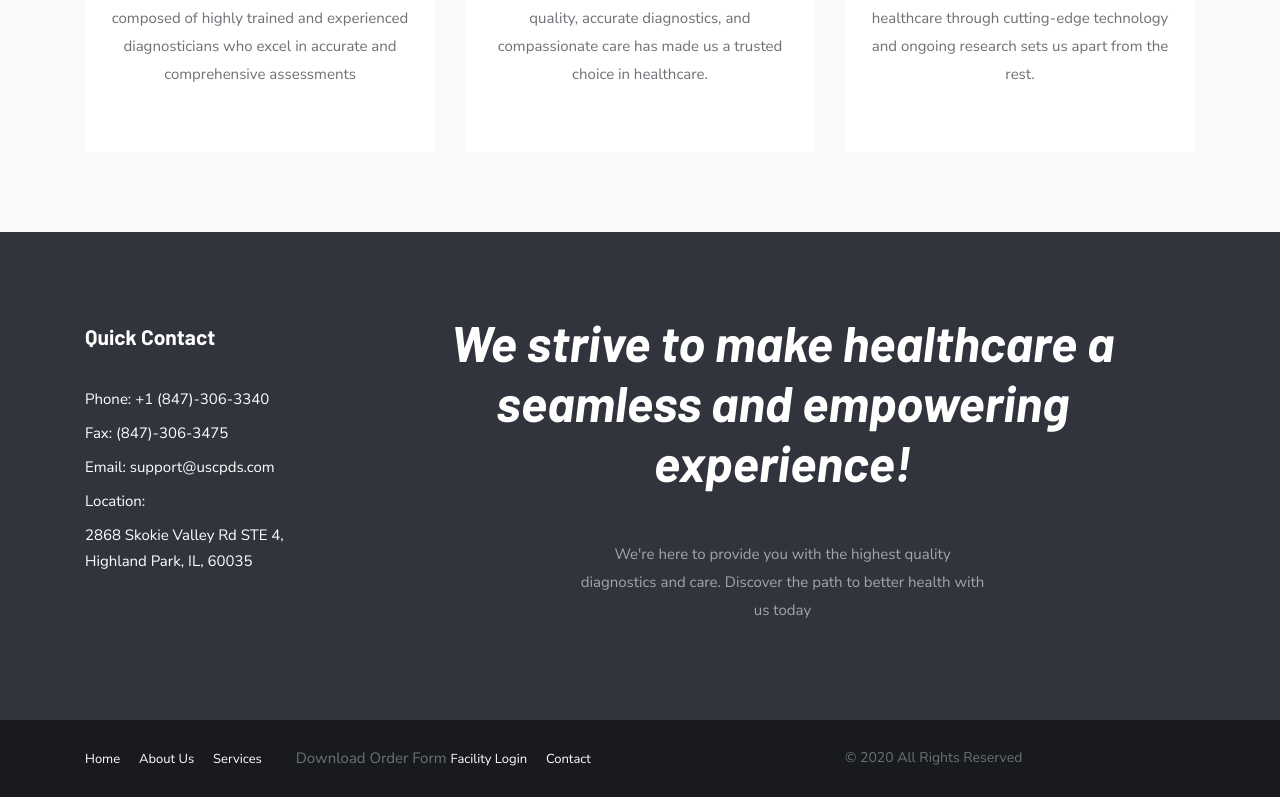
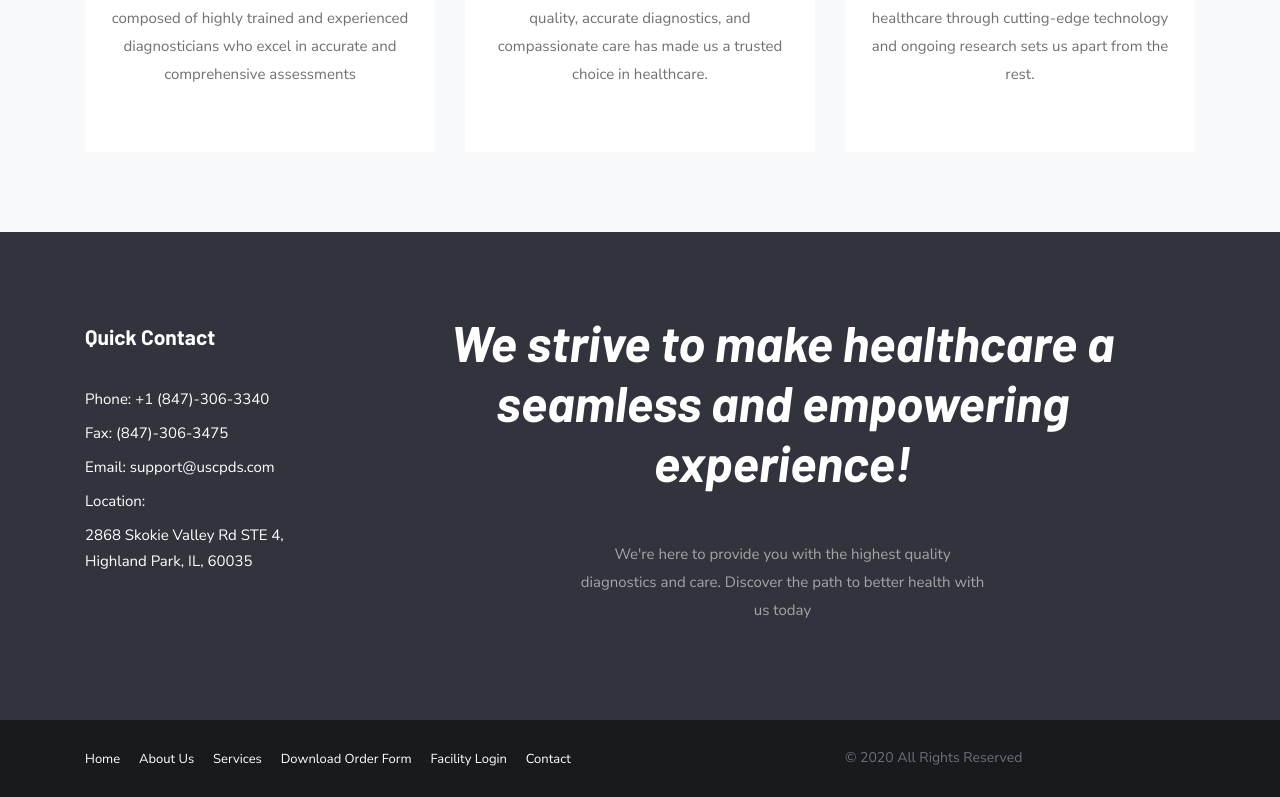
Before and after one commit to ahmedhuzair/themeforest-3ZqT76yV-povital-medical-health-html-template, a plain HTML site: page templates/about-us.html in a window 1280 px wide. Shown: the part 2465-3262 px from the top of the page. Drawn offline with Linux system fonts and the light colour scheme.

Commit message:
about us footer

```diff
--- a/templates/about-us.html
+++ b/templates/about-us.html
@@ -430,7 +430,7 @@
                   <li><a href="index.html">Home</a></li>
                   <li><a href="about-us.html">About Us</a></li>
                   <li><a href="service.html">Services</a></li>
-                  <li><a href = "\templates\assets\CarePlus_RequisitionForm_2868.pdf" download = "CarePlus_RequisitionForm"></a>Download Order Form</a></li>
+                  <li><a href = "\templates\assets\CarePlus_RequisitionForm_2868.pdf" download = "CarePlus_RequisitionForm">Download Order Form</a></li>
                   <li><a href="https://www.rapidrad.com/login/">Facility Login</a></li>
                   <li><a href="contact.html">Contact</a></li>
                 </ul>
```
